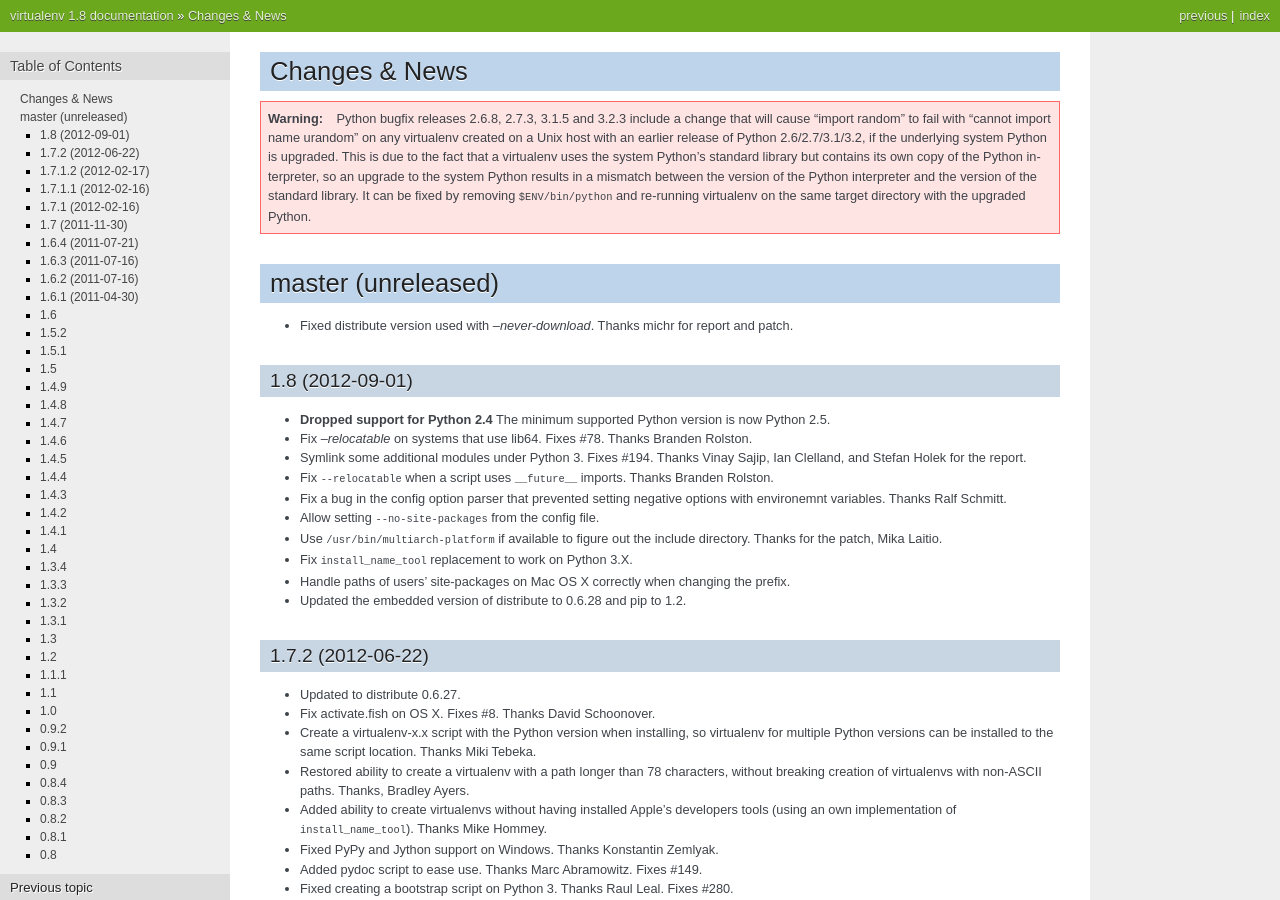
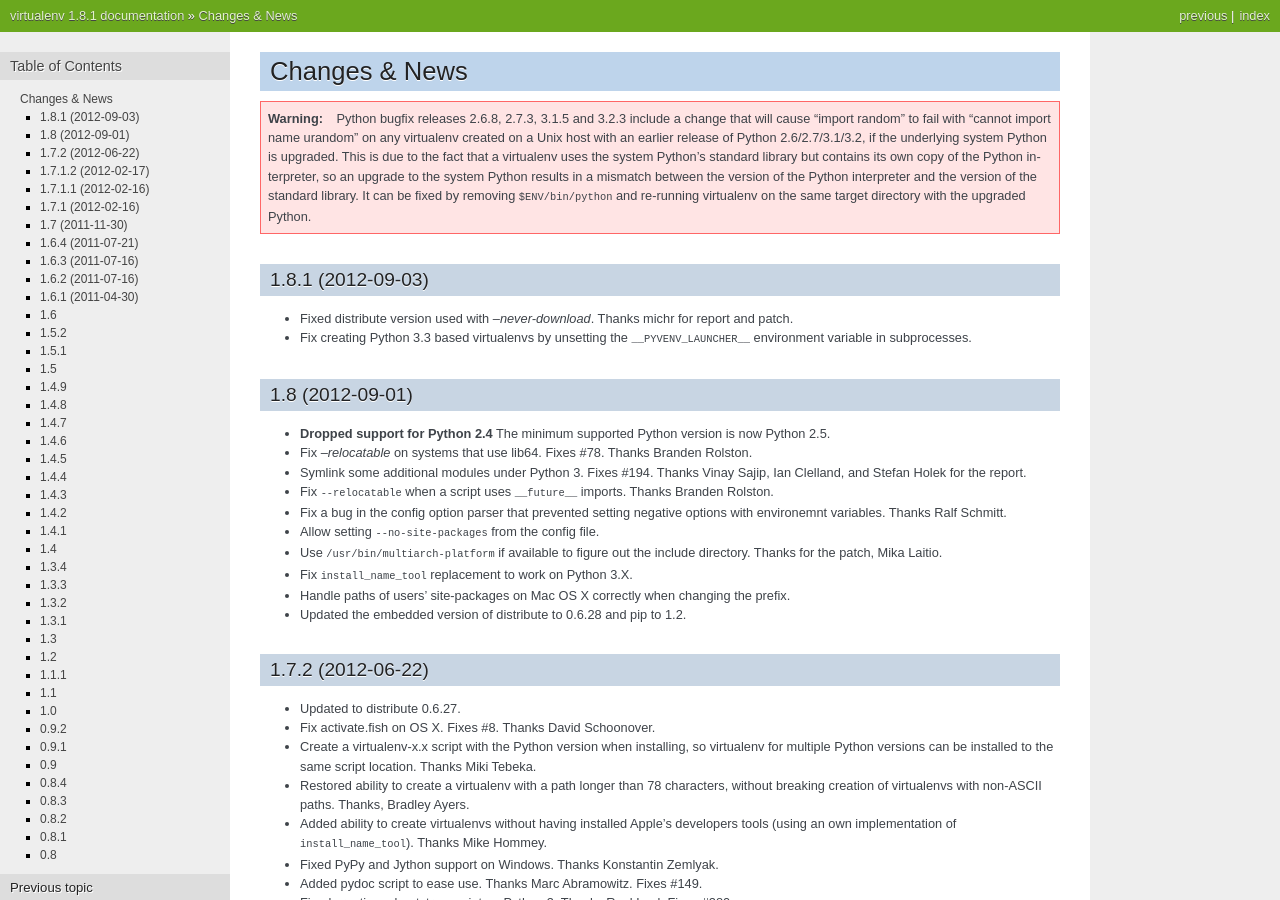
Before and after one commit to pypa/virtualenv, a Sphinx documentation site: the page built from docs/news.txt, in a window 1280 px wide and 900 px high. Built offline with Sphinx 7.4.7, drawn with Linux system fonts in a browser that asks for light colours; some of the changed text lies outside the part shown.

Commit message:
Updated changelog and bumped version.

```diff
--- a/docs/news.txt
+++ b/docs/news.txt
@@ -15,12 +15,14 @@
    with the upgraded Python.
 
 
-master (unreleased)
--------------------
+1.8.1 (2012-09-03)
+~~~~~~~~~~~~~~~~~~
 
 * Fixed distribute version used with `--never-download`. Thanks michr for
   report and patch.
 
+* Fix creating Python 3.3 based virtualenvs by unsetting the
+  ``__PYVENV_LAUNCHER__`` environment variable in subprocesses.
 
 1.8 (2012-09-01)
 ~~~~~~~~~~~~~~~~
--- a/virtualenv.py
+++ b/virtualenv.py
@@ -4,7 +4,7 @@
 
 # If you change the version here, change it in setup.py
 # and docs/conf.py as well.
-__version__ = "1.8"  # following best practices
+__version__ = "1.8.1"  # following best practices
 virtualenv_version = __version__  # legacy, again
 
 import base64
```
